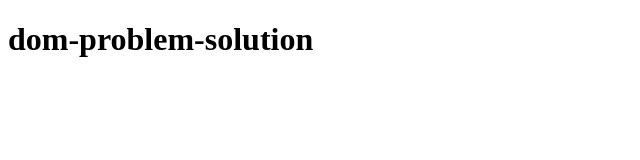
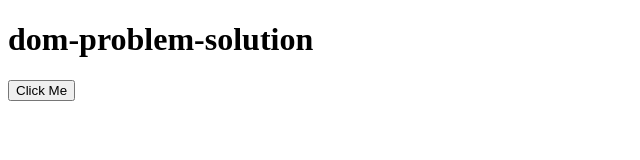
Before and after one commit to abdunnoorfaheem/dom-problem-solutions, a plain HTML site: page index.html in a window 1280 px wide. Shown: the whole page, without its empty margins (0-640 px from the left). Drawn offline with Linux system fonts and the light colour scheme.

Commit message:
problem 1 solve

```diff
--- a/index.html
+++ b/index.html
@@ -10,6 +10,8 @@
 <body>
 
     <h1>dom-problem-solution</h1>
+
+    <button id="btnOne">Click Me</button>
     <script src="js/index.js"></script>
 </body>
 
--- a/js/index.js
+++ b/js/index.js
@@ -1 +1,10 @@
-console.log("hi");
+//problem 1
+
+
+document.getElementById("btnOne").addEventListener("click", function() {
+
+
+    alert("Button is clicked");
+
+
+});
```
